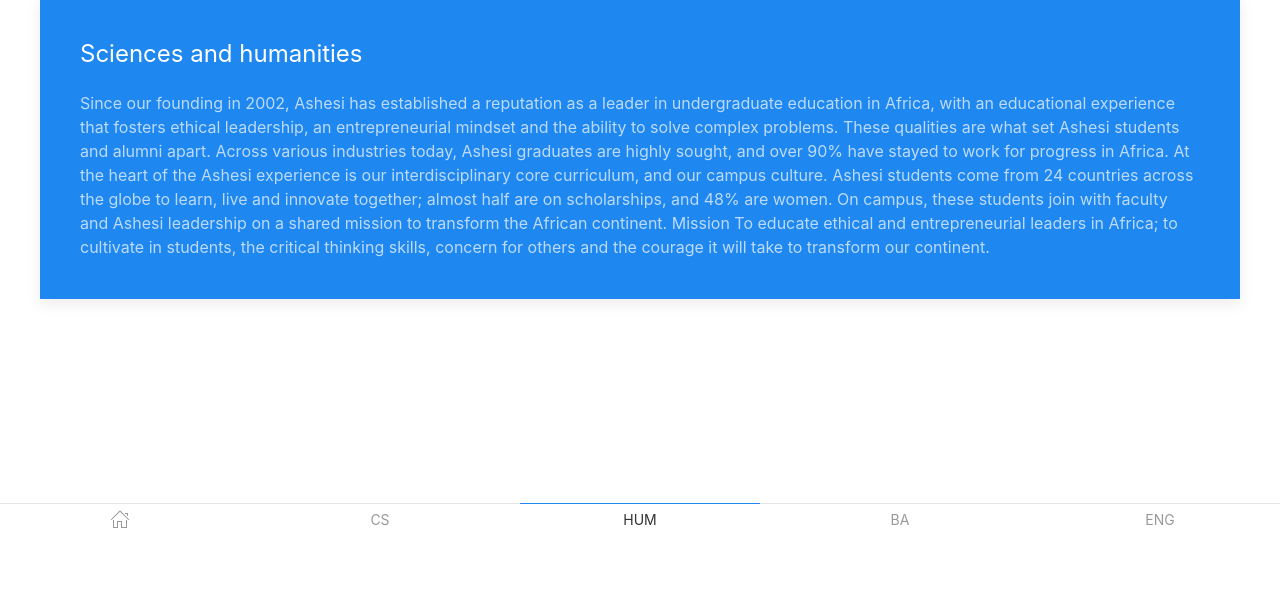
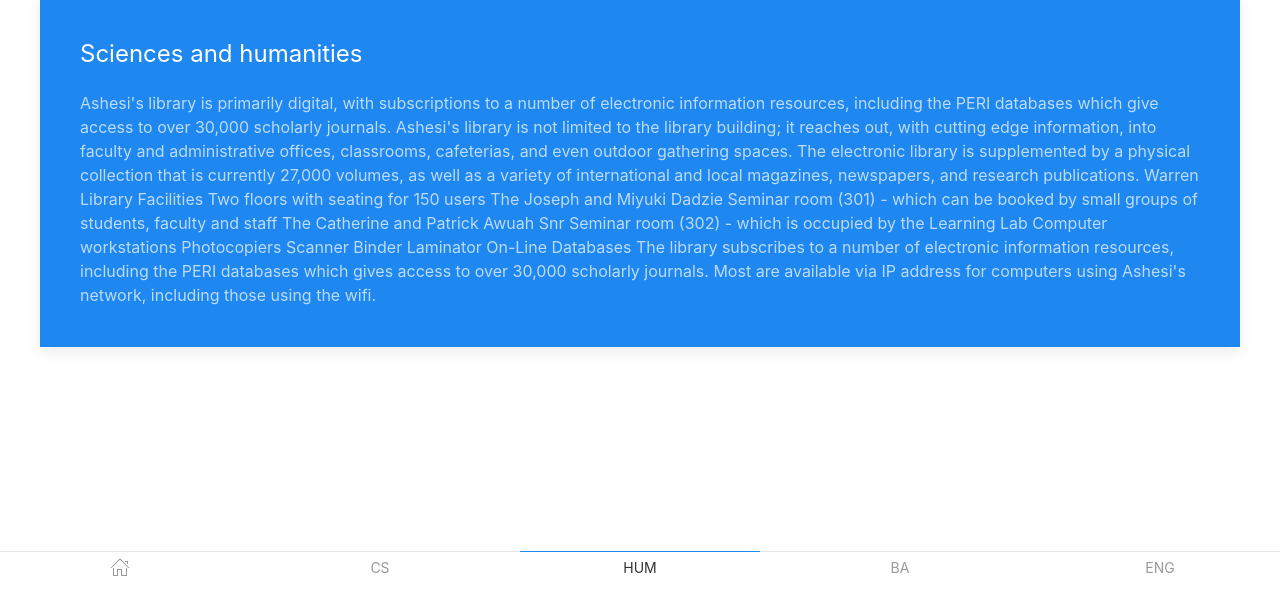
Before and after one commit to SEzekiel/MobileApp, a plain HTML site: page hm.html in a window 1280 px wide. Shown: the part 83-698 px from the top of the page. Drawn offline with Linux system fonts and the light colour scheme.

Commit message:
Update hm.html

```diff
--- a/hm.html
+++ b/hm.html
@@ -54,10 +54,21 @@
 				<div class="uk-card uk-card-primary uk-card-body">
 					<h3 class="uk-card-title">Sciences and humanities</h3>
 					<p>
-						Since our founding in 2002, Ashesi has established a reputation as a leader in undergraduate education in Africa, with an educational experience that fosters ethical leadership, an entrepreneurial mindset and the ability to solve complex problems. These qualities are what set Ashesi students and alumni apart. Across various industries today, Ashesi graduates are highly sought, and over 90% have stayed to work for progress in Africa.
-						At the heart of the Ashesi experience is our interdisciplinary core curriculum, and our campus culture. Ashesi students come from 24 countries across the globe to learn, live and innovate together; almost half are on scholarships, and 48% are women. On campus, these students join with faculty and Ashesi leadership on a shared mission to transform the African continent.
-						Mission
-					To educate ethical and entrepreneurial leaders in Africa; to cultivate in students, the critical thinking skills, concern for others and the courage it will take to transform our continent.</p>
+						Ashesi's library is primarily digital, with subscriptions to a number of electronic information resources, including the PERI databases which give access to over 30,000 scholarly journals. Ashesi's library is not limited to the library building; it reaches out, with cutting edge information, into faculty and administrative offices, classrooms, cafeterias, and even outdoor gathering spaces.
+
+The electronic library is supplemented by a physical collection that is currently 27,000 volumes, as well as a variety of international and local magazines, newspapers, and research publications.
+
+Warren Library Facilities
+Two floors with seating for 150 users
+The Joseph and Miyuki Dadzie Seminar room (301) - which can be booked by small groups of students, faculty and staff
+The Catherine and Patrick Awuah Snr Seminar room (302) - which is occupied by the Learning Lab
+Computer workstations
+Photocopiers
+Scanner
+Binder
+Laminator
+On-Line Databases
+The library subscribes to a number of electronic information resources, including the PERI databases which gives access to over 30,000 scholarly journals. Most are available via IP address for computers using Ashesi's network, including those using the wifi.</p>
 				</div>
 			</div>
 		</div>
```
